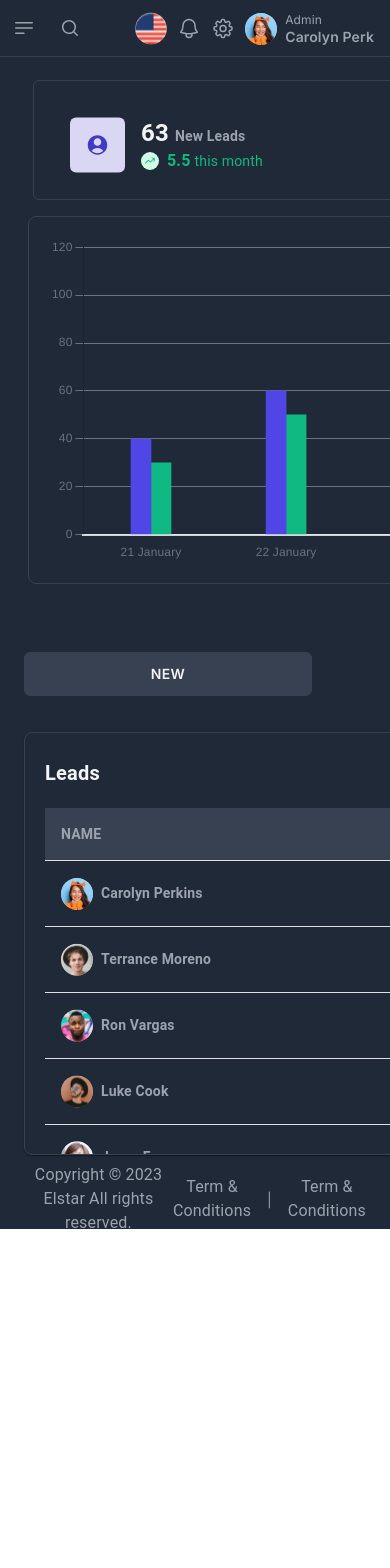
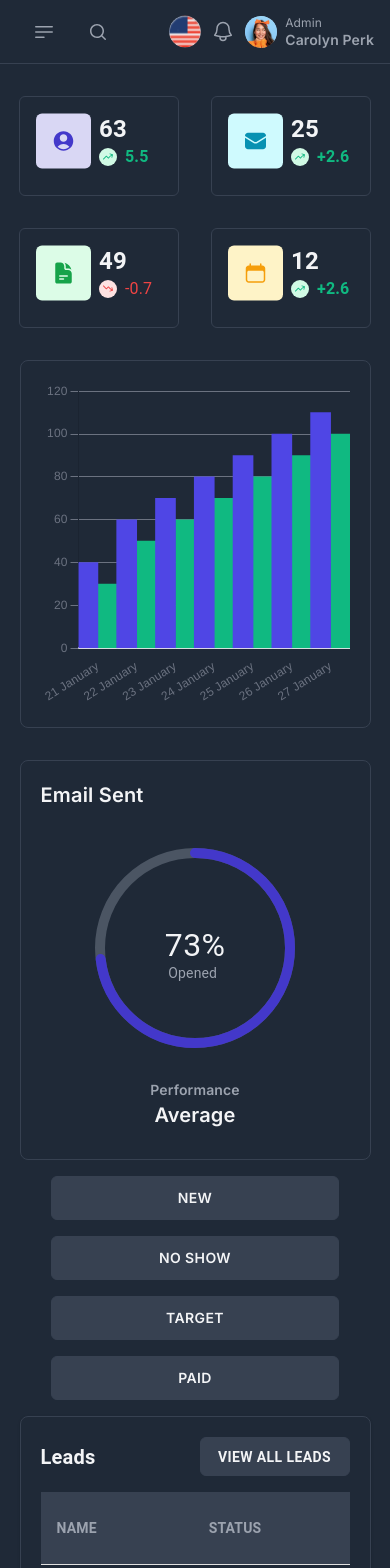
Before and after one commit to VishuBanotra/demo_ui, a React (Vite) app: page /dashboard in a window 390 px wide. Shown: the top 1568 px of the page. Before the commit the page ends 1235 px from the top, so only its background shows below. Built offline with nearby package versions, Linux system fonts and the light colour scheme.

Commit message:
dashboard responsiveness

```diff
--- a/src/components/Dashboard/Bargraph.jsx
+++ b/src/components/Dashboard/Bargraph.jsx
@@ -12,8 +12,6 @@ import {
   Title,
   Tooltip,
   Legend,
-  scales,
-  plugins,
 } from "chart.js";
 
 ChartJS.register(
@@ -63,11 +61,12 @@ const Bargraph = () => {
   return (
     <Box
       sx={{
-        width: "1022px",
+        width: { xs: "90%", xl: "1022px" },
+        margin: "16px auto",
         height: "368px",
         border: "1px solid #374151",
         borderRadius: "8px",
-        overflow: "hidden", // Ensure no overflow from the container
+        overflow: "hidden",
       }}
     >
       <Box
@@ -75,7 +74,7 @@ const Bargraph = () => {
           width: "100%",
           height: "100%",
           padding: "20px",
-          boxSizing: "border-box", // Ensure padding is included in the box size
+          boxSizing: "border-box",
         }}
       >
         <Bar options={options} data={barGraphData} />
--- /dev/null
+++ b/src/components/Dashboard/DrawerList.jsx
@@ -0,0 +1,96 @@
+import React from "react";
+
+import List from "@mui/material/List";
+import ListItem from "@mui/material/ListItem";
+import ListItemButton from "@mui/material/ListItemButton";
+import ListItemIcon from "@mui/material/ListItemIcon";
+import ListItemText from "@mui/material/ListItemText";
+import { Box, Typography } from "@mui/material";
+
+// Assets
+import Logo from "../../assets/Common/Logo.svg";
+
+// Mock Data
+import { linkData_1, linkData_2 } from "../../Consts.js";
+
+const TypographyStyling = {
+  color: "#D1D5DB",
+  fontWeight: 600,
+  fontSize: "14px",
+  lineHeight: "17px",
+  margin: "0 17px",
+};
+
+export const DrawerList = (
+  <div>
+    <Box
+      sx={{
+        display: "flex",
+        alignItems: "center",
+        height: "64px",
+        justifyContent: "center",
+      }}
+    >
+      <Box
+        sx={{
+          width: "182px",
+          height: "36px",
+        }}
+        component={"img"}
+        src={Logo}
+        alt="Logo"
+      />
+    </Box>
+
+    <Box sx={{ margin: "0 20px" }} component={"div"}>
+      <Typography sx={{ ...TypographyStyling, marginTop: "10px" }}>
+        APPS
+      </Typography>
+      <List>
+        {linkData_1.map((item, index) => (
+          <ListItem key={index} disablePadding>
+            <ListItemButton>
+              <ListItemIcon>
+                <img src={item.icon} alt="icon" />
+              </ListItemIcon>
+              <ListItemText
+                sx={{
+                  color: "#9CA3AF",
+                  fontWeight: 600,
+                  fontSize: "14px",
+                  fontFamily: "Inter",
+                }}
+                primary={item.label}
+              />
+            </ListItemButton>
+          </ListItem>
+        ))}
+      </List>
+
+      <Typography sx={{ ...TypographyStyling, marginTop: "20px" }}>
+        PAGES
+      </Typography>
+
+      <List>
+        {linkData_2.map((item, index) => (
+          <ListItem key={index} disablePadding>
+            <ListItemButton>
+              <ListItemIcon>
+                <img src={item.icon} alt="icon" />
+              </ListItemIcon>
+              <ListItemText
+                sx={{
+                  color: "#9CA3AF",
+                  fontWeight: 600,
+                  fontSize: "14px",
+                  fontFamily: "Inter",
+                }}
+                primary={item.label}
+              />
+            </ListItemButton>
+          </ListItem>
+        ))}
+      </List>
+    </Box>
+  </div>
+);
--- a/src/components/Dashboard/EmailSent.jsx
+++ b/src/components/Dashboard/EmailSent.jsx
@@ -6,8 +6,9 @@ const EmailSent = () => {
   return (
     <Box
       sx={{
-        width: "503px",
+        width: { xs: "90%", md: "90%", lg: "503px" },
         height: "400px",
+        margin: { xs: "16px auto" },
         borderRadius: "8px",
         border: "1px solid #374151",
         padding: "20px",
@@ -30,7 +31,7 @@ const EmailSent = () => {
         </Box>
         <Box
           sx={{
-            width: "463px",
+            width: { xs: "100%", lg: "463px" },
             height: "247px",
             display: "flex",
             justifyContent: "center",
--- a/src/components/Dashboard/Table.jsx
+++ b/src/components/Dashboard/Table.jsx
@@ -82,13 +82,14 @@ const tableCellStyle = {
   fontWeight: 600,
   fontSize: "14px",
   lineHeight: "20px",
-
 };
 
 const TableComponent = () => {
   return (
     <Card
       sx={{
+        width: { xs: "90%", xl: "100%" },
+        margin: "auto",
         height: "423px",
         border: "1px solid #374151",
         borderRadius: "8px",
--- a/src/components/ui/Card.jsx
+++ b/src/components/ui/Card.jsx
@@ -1,24 +1,29 @@
 import React from "react";
 
-import { Box, Card, CardContent, Stack } from "@mui/material";
+import { Box, Card, CardContent, Stack, Typography } from "@mui/material";
 
 const CustomCard = ({ mainIcon, smallIcon, label, number, stats }) => {
   return (
-    <Card
+    <Box
       elevation={0}
       sx={{
-        height: "120px",
-        width: "375px",
-        marginTop: "16px",
+        height: { xs: "100px", md: "120px" },
+        width: { xs: "160px", md: "375px" },
         borderRadius: "6px",
         border: "1px solid #374151",
         backgroundColor: "#1F2937",
-        padding: "20px",
+        padding: { xs: "0px", md: "20px" },
       }}
     >
-      <CardContent sx={{ width: "240px", height: "65px" }}>
-        <Stack direction={"row"} gap={2} >
-          <img src={mainIcon} alt="" />
+      <CardContent
+        sx={{
+          width: { xs: "100%", md: "240px" },
+          height: { xs: "50px", md: "65px" },
+          margin: { xs: "auto", md: "0" },
+        }}
+      >
+        <Stack direction={"row"} gap={{ xs: 1, sm: 2 }}>
+          <Box src={mainIcon} component={"img"} alt="" />
 
           <Box>
             <Box
@@ -31,12 +36,18 @@ const CustomCard = ({ mainIcon, smallIcon, label, number, stats }) => {
               component={"span"}
             >
               {number}{" "}
-              <Box
-                sx={{ color: "#9CA3AF", fontSize: "14px", lineHeight: "17px" }}
+              <Typography
+                sx={{
+                  display: { xs: "none", md: "inline" },
+                  color: "#9CA3AF",
+                  fontWeight: 600,
+                  fontSize: "14px",
+                  lineHeight: "17px",
+                }}
                 component={"span"}
               >
                 {label}
-              </Box>
+              </Typography>
             </Box>
             <Box sx={{ display: "flex", alignItems: "center", gap: 1 }}>
               <img src={smallIcon} alt="" />
@@ -50,7 +61,12 @@ const CustomCard = ({ mainIcon, smallIcon, label, number, stats }) => {
               >
                 {stats}{" "}
                 <Box
-                  sx={{ fontWeight: 400, fontSize: "14px", lineHeight: "17px" }}
+                  sx={{
+                    display: { xs: "none", md: "inline" },
+                    fontWeight: 400,
+                    fontSize: "14px",
+                    lineHeight: "17px",
+                  }}
                   component={"span"}
                 >
                   this month
@@ -60,7 +76,7 @@ const CustomCard = ({ mainIcon, smallIcon, label, number, stats }) => {
           </Box>
         </Stack>
       </CardContent>
-    </Card>
+    </Box>
   );
 };
 
--- a/src/components/ui/Header.jsx
+++ b/src/components/ui/Header.jsx
@@ -13,6 +13,7 @@ import {
   ListItemText,
   Drawer,
   Toolbar,
+  Divider,
 } from "@mui/material";
 
 // Svg
@@ -70,16 +71,17 @@ const Header = () => {
         {["About", "How it works", "Pricing"].map((text, index) => (
           <ListItem key={text} disablePadding>
             <ListItemButton>
-              <ListItemText sx={linkStyle} primary={text} />
+              <ListItemText disableTypography sx={linkStyle} primary={text} />
             </ListItemButton>
           </ListItem>
         ))}
-        <ListItem>
+        <ListItem sx={{ display: { md: "none" } }}>
           <Button sx={buttonStyle} disableElevation disableRipple>
             Signup / Login
           </Button>
         </ListItem>
       </List>
+      <Divider />
     </Box>
   );
 
--- a/src/pages/Dashboard.jsx
+++ b/src/pages/Dashboard.jsx
@@ -1,32 +1,24 @@
-import * as React from "react";
-import { styled, useTheme } from "@mui/material/styles";
+import { useEffect, useState } from "react";
 
 // MUI
 import Box from "@mui/material/Box";
 import Drawer from "@mui/material/Drawer";
-import CssBaseline from "@mui/material/CssBaseline";
-import MuiAppBar from "@mui/material/AppBar";
 import Toolbar from "@mui/material/Toolbar";
-import List from "@mui/material/List";
 import Typography from "@mui/material/Typography";
 import IconButton from "@mui/material/IconButton";
-import ListItem from "@mui/material/ListItem";
-import ListItemButton from "@mui/material/ListItemButton";
-import ListItemIcon from "@mui/material/ListItemIcon";
-import ListItemText from "@mui/material/ListItemText";
-import { Button, Stack } from "@mui/material";
+import { AppBar, Button, Grid, Stack } from "@mui/material";
 
 // MockData
-import { linkData_1, linkData_2, mockCardData } from "../Consts.js";
+import { mockCardData } from "../Consts.js";
 
 // Components
 import Bargraph from "../components/Dashboard/Bargraph.jsx";
 import CustomCard from "../components/ui/Card.jsx";
 import EmailSent from "../components/Dashboard/EmailSent.jsx";
 import TableComponent from "../components/Dashboard/Table.jsx";
+import { DrawerList } from "../components/Dashboard/DrawerList.jsx";
 
 // Assets
-import Logo from "../assets/Common/Logo.svg";
 import Search from "../assets/Dashboard/Search.svg";
 import Notification from "../assets/Dashboard/Notification.svg";
 import Country from "../assets/Dashboard/Country.svg";
@@ -34,141 +26,105 @@ import Burger from "../assets/Dashboard/Burger.svg";
 import Avatar from "../assets/Dashboard/Table/Avatar1.svg";
 import Settings from "../assets/Dashboard/Settings.svg";
 
+// Animation
 import Aos from "aos";
 import "aos/dist/aos.css";
 
-const drawerWidth = 290;
-const drawerHeight = 528;
+export default function Dashboard() {
+  const [open, setOpen] = useState(false);
 
-const TypographyStyling = {
-  color: "#D1D5DB",
-  fontWeight: 600,
-  fontSize: "14px",
-  lineHeight: "17px",
-  margin: "0 17px",
+  useEffect(() => {
+    Aos.init({ duration: 1000 });
+  }, []);
+
+  const toggleDrawer = (newOpen) => () => {
+    setOpen(newOpen);
   };
+
+  // Styling
 
   const DrawerProps = {
     sx: {
       backgroundColor: "#111827",
+      width: "290px",
     },
   };
 
-const Main = styled("main", { shouldForwardProp: (prop) => prop !== "open" })(
-  ({ theme, open }) => ({
-    flexGrow: 1,
-    padding: theme.spacing(3),
-    transition: theme.transitions.create("margin", {
-      easing: theme.transitions.easing.sharp,
-      duration: theme.transitions.duration.leavingScreen,
-    }),
-    marginLeft: `-${drawerWidth}px`,
-    marginBottom: "50px", // Adjust this value if needed to fit the footer
-    ...(open && {
-      transition: theme.transitions.create("margin", {
-        easing: theme.transitions.easing.easeOut,
-        duration: theme.transitions.duration.enteringScreen,
-      }),
-      marginLeft: 0,
-    }),
-  })
-);
+  const footerProps = {
+    border: "1px solid #374151",
+    height: { xs: "80px", md: "60px" },
+    padding: "0 24px",
+    backgroundColor: "#1F2937",
+    display: "flex",
+    flexDirection: { xs: "column", md: "row" },
+    justifyContent: { xs: "center", md: "space-between" },
+    alignItems: "center",
+    fontFamily: "Inter",
+    fontWeight: 400,
+    fontSize: "14px",
+    lineHeight: "17px",
+    color: "#9CA3AF",
+    textAlign: { xs: "center", md: "justify" },
+  };
 
-const AppBar = styled(MuiAppBar, {
-  shouldForwardProp: (prop) => prop !== "open",
-})(({ theme, open }) => ({
-  transition: theme.transitions.create(["margin", "width"], {
-    easing: theme.transitions.easing.sharp,
-    duration: theme.transitions.duration.leavingScreen,
-  }),
-  ...(open && {
-    width: `calc(100% - ${drawerWidth}px)`,
-    marginLeft: `${drawerWidth}px`,
-    transition: theme.transitions.create(["margin", "width"], {
-      easing: theme.transitions.easing.easeOut,
-      duration: theme.transitions.duration.enteringScreen,
-    }),
-  }),
-}));
-
-const DrawerHeader = styled("div")(({ theme }) => ({
-  display: "flex",
-  alignItems: "center",
-  padding: theme.spacing(0, 1),
-  // necessary for content to be below app bar
-  ...theme.mixins.toolbar,
-  justifyContent: "flex-end",
-}));
-
-const Footer = styled(Box)(({ theme, open }) => ({
-  height: "60px",
-  position: "fixed",
-  bottom: 0,
-  left: open ? drawerWidth : 0,
-  width: `calc(100% - ${open ? drawerWidth : 0}px)`,
-  backgroundColor: "#1F2937",
-  textAlign: "center",
-  padding: "0 24px",
-  transition: theme.transitions.create(["left", "width"], {
-    easing: theme.transitions.easing.sharp,
-    duration: theme.transitions.duration.leavingScreen,
-  }),
-}));
-
-export default function PersistentDrawerLeft() {
-  const [open, setOpen] = React.useState(false);
-
-  React.useEffect(() => {
-    Aos.init({ duration: 1000 });
-  }, []);
-
-  const handleDrawer = () => {
-    setOpen(!open);
+  const buttonProps = {
+    width: "288px",
+    height: "44px",
+    padding: "13.5px 32px",
+    borderRadius: "6px",
+    border: "1px solid #374151",
+    backgroundColor: "#374151",
+    fontWeight: "600",
+    fontFamily: "Inter",
+    fontSize: "14px",
+    lineHeight: "20px",
+    color: "#F3F4F6",
   };
 
   return (
     <div data-aos="fade-down">
-    <Box sx={{ overflowY: "hidden", display: "flex" }}>
-      <CssBaseline />
-      <AppBar
-        elevation={0}
+      <Box>
+        <Drawer
+          PaperProps={DrawerProps}
+          open={open}
+          onClose={toggleDrawer(false)}
+        >
+          {DrawerList}
+        </Drawer>
+
+        <AppBar elevation={0} position="static">
+          <Toolbar
             sx={{
-          backgroundColor: "#1F2937",
+              bgcolor: "#1F2937",
               borderBottom: "1px solid #374151",
+              display: "flex",
+              justifyContent: "space-between",
+              alignItems: "center",
+              height: "64px",
             }}
-        position="fixed"
-        open={open}
           >
-        <Toolbar sx={{ display: "flex", justifyContent: "space-between" }}>
-          <Box display={"flex"} alignItems={"center"}>
-            {open ? (
+            <div>
               <IconButton
-                color="white"
-                aria-label="open drawer"
-                onClick={handleDrawer}
                 edge="start"
-                sx={{ mr: 2 }}
+                onClick={toggleDrawer(true)}
+                sx={{ m: 1 }}
               >
                 <img src={Burger} alt="" />
               </IconButton>
-            ) : (
-              <IconButton
-                color="white"
-                aria-label="open drawer"
-                onClick={handleDrawer}
-                edge="start"
-                sx={{ mr: 2 }}
-              >
-                <img src={Burger} alt="" />
+
+              <IconButton sx={{ ml: 1 }} edge="start">
+                <img src={Search} alt="" />
               </IconButton>
-            )}
-            <img src={Search} alt="" />
-          </Box>
+            </div>
 
             <Stack direction={"row"} gap="10px">
-            <img src={Country} alt="" />
-            <img src={Notification} alt="" />
-            <img src={Settings} alt="" />
+              <Box src={Country} component={"img"} />
+              <Box
+                sx={{ display: { xs: "none" } }}
+                src={Settings}
+                component={"img"}
+              />
+              <Box src={Notification} component={"img"} />
               <Stack direction={"row"} gap={1}>
                 <img src={Avatar} alt="" />
                 <Stack direction={"column"}>
@@ -199,94 +155,9 @@ export default function PersistentDrawerLeft() {
             </Stack>
           </Toolbar>
         </AppBar>
-      <Drawer
-        PaperProps={DrawerProps}
-        sx={{
-          width: drawerWidth,
-          height: drawerHeight,
-          flexShrink: 0,
-          "& .MuiDrawer-paper": {
-            width: drawerWidth,
-            boxSizing: "border-box",
-          },
-        }}
-        variant="persistent"
-        anchor="left"
-        open={open}
-      >
-        <DrawerHeader
-          sx={{
-            margin: "0 auto",
-          }}
-        >
-          <Box>
+
         <Box
           sx={{
-                width: "182px",
-                height: "36px",
-              }}
-              component={"img"}
-              src={Logo}
-              alt="Logo"
-            />
-          </Box>
-        </DrawerHeader>
-
-        <Box sx={{ margin: "0 20px" }} component={"div"}>
-          <Typography sx={{ ...TypographyStyling, marginTop: "10px" }}>
-            APPS
-          </Typography>
-          <List>
-            {linkData_1.map((item, index) => (
-              <ListItem key={index} disablePadding>
-                <ListItemButton>
-                  <ListItemIcon>
-                    <img src={item.icon} alt="icon" />
-                  </ListItemIcon>
-                  <ListItemText
-                    sx={{
-                      color: "#9CA3AF",
-                      fontWeight: 600,
-                      fontSize: "14px",
-                      fontFamily: "Inter",
-                    }}
-                    primary={item.label}
-                  />
-                </ListItemButton>
-              </ListItem>
-            ))}
-          </List>
-
-          <Typography sx={{ ...TypographyStyling, marginTop: "20px" }}>
-            PAGES
-          </Typography>
-
-          <List>
-            {linkData_2.map((item, index) => (
-              <ListItem key={index} disablePadding>
-                <ListItemButton>
-                  <ListItemIcon>
-                    <img src={item.icon} alt="icon" />
-                  </ListItemIcon>
-                  <ListItemText
-                    sx={{
-                      color: "#9CA3AF",
-                      fontWeight: 600,
-                      fontSize: "14px",
-                      fontFamily: "Inter",
-                    }}
-                    primary={item.label}
-                  />
-                </ListItemButton>
-              </ListItem>
-            ))}
-          </List>
-        </Box>
-      </Drawer>
-
-      <Main
-        sx={{
-          marginTop: "40px",
             backgroundColor: "#1F2937",
           }}
           open={open}
@@ -294,16 +165,21 @@ export default function PersistentDrawerLeft() {
           <Box>
             <Box
               sx={{
-              width: "1548px",
+                width: "100%",
+                maxWidth: "1548px",
                 margin: "0 auto",
               }}
             >
               <div data-aos="fade-down">
-
-            <Stack direction="row" spacing="10px" justifyContent={"center"}>
+                <Grid
+                  sx={{ paddingTop: "16px" }}
+                  justifyContent={{ xs: "center", xl: "space-between" }}
+                  alignItems={"center"}
+                  container
+                >
                   {mockCardData.map((card, index) => {
                     return (
-                  <div>
+                      <Box padding={{xs:"16px", xxl:"0"}} key={index}>
                         <CustomCard
                           mainIcon={card.icon}
                           number={card.number}
@@ -311,84 +187,50 @@ export default function PersistentDrawerLeft() {
                           stats={card.stats}
                           smallIcon={card.smallIcon}
                         />
+                      </Box>
+                    );
+                  })}
+                </Grid>
+              </div>
+
+              <Stack direction={{ xxl: "row" }} spacing={2}>
+                <div data-aos="fade-right">
+                  <Bargraph />
+                </div>
+
+                <div data-aos="fade-left">
+                  <EmailSent />
+                </div>
+              </Stack>
+
+              <Stack
+                direction={{ xs: "column", xl: "row" }}
+                justifyContent={"space-between"}
+                alignItems={"center"}
+                spacing={"16px"}
+              >
+                {["New", "No show", "Target", "Paid"].map((text, index) => {
+                  return (
+                    <div>
+                      <Button sx={buttonProps}>{text}</Button>
                     </div>
                   );
                 })}
               </Stack>
-            </div>
-            <Stack
-              sx={{ margin: "16px 0" }}
-              direction={"row"}
-              spacing={"16px"}
-              justifyContent={"center"}
-            >
-              <div data-aos="fade-right">
-                <Bargraph />
-              </div>
-              <div data-aos="fade-left">
-                <EmailSent />
-              </div>
-
-
-            </Stack>
-            <Stack
-              sx={{ margin: "36px 0" }}
-              direction={"row"}
-              justifyContent={"space-between"}
-            >
-              {["New", "No show", "Target", "Paid"].map((text, index) => {
-                return (
-                  <div>
-                    <Button
-                      sx={{
-                        width: "288px",
-                        height: "44px",
-                        padding: "13.5px 32px",
-                        borderRadius: "6px",
-                        border: "1px solid #374151",
-                        backgroundColor: "#374151",
-                        fontWeight: "600",
-                        fontFamily: "Inter",
-                        fontSize: "14px",
-                        lineHeight: "20px",
-                        color: "#F3F4F6",
-                      }}
-                    >
-                      {text}
-                    </Button>
-                  </div>
-                );
-              })}
-            </Stack>
-
-
-
+              <Box sx={{ padding: "16px 0" }}>
                 <TableComponent />
-
-
               </Box>
             </Box>
-      </Main>
-      <Footer
-        open={open}
-        sx={{
-          display: "flex",
-          justifyContent: "space-between",
-          alignItems: "center",
-          fontFamily: "Inter",
-          fontWeight: 400,
-          fontSize: "14px",
-          lineHeight: "17px",
-          color: "#9CA3AF",
-        }}
-        >
+          </Box>
+        </Box>
+        <Box sx={footerProps}>
           <Typography>Copyright © 2023 Elstar All rights reserved.</Typography>
           <Stack direction={"row"} alignItems={"center"} gap={2}>
             <Typography>Term & Conditions</Typography>
             <Box component={"span"}> | </Box>
             <Typography>Term & Conditions</Typography>
           </Stack>
-      </Footer>
+        </Box>
       </Box>
     </div>
   );
```
Lines whose indentation alone changed are shown as unchanged.
